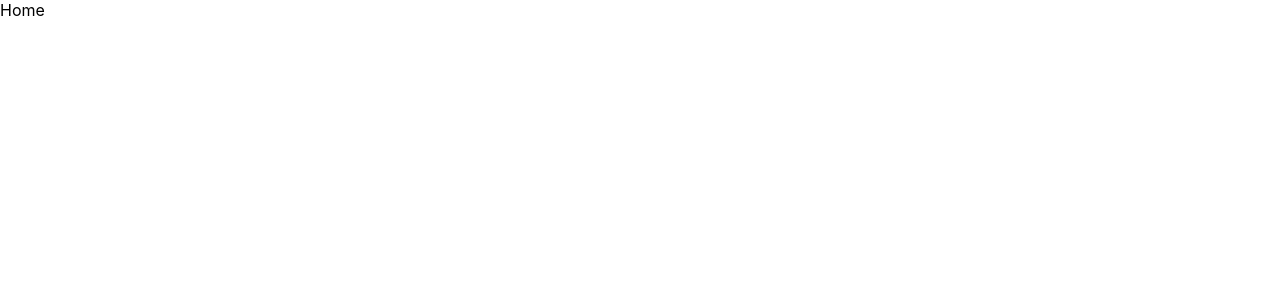
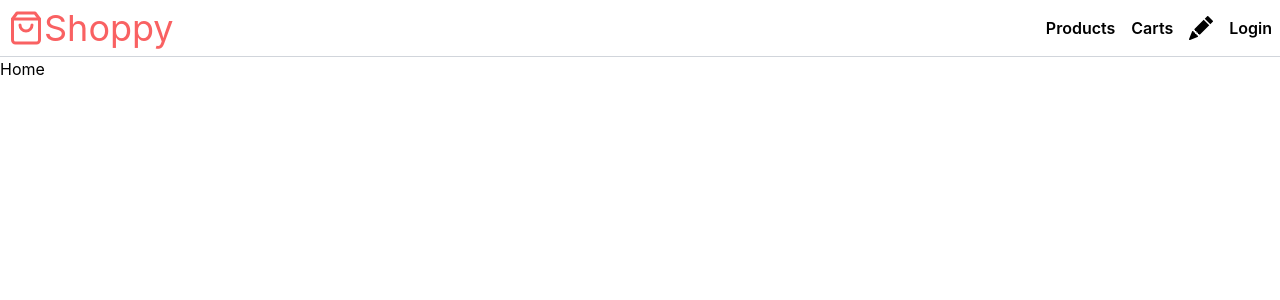
Before and after one commit to refresh88/shoppy, a React (Create React App) app: page / in a window 1280 px wide. Shown: the top 300 px of the page. Built offline with nearby package versions, Linux system fonts and the light colour scheme.

Commit message:
Navbar css
tailwindcss

```diff
--- a/package.json
+++ b/package.json
@@ -36,5 +36,8 @@
       "last 1 firefox version",
       "last 1 safari version"
     ]
+  },
+  "devDependencies": {
+    "tailwindcss": "^3.2.4"
   }
 }
--- a/src/App.js
+++ b/src/App.js
@@ -1,8 +1,10 @@
 import { Outlet } from 'react-router-dom';
+import Navbar from './components/Navbar';
 
 function App() {
   return (
     <>
+      <Navbar />
       <Outlet />
     </>
   );
--- /dev/null
+++ b/src/components/Navbar.jsx
@@ -0,0 +1,23 @@
+import React from 'react';
+import { Link } from 'react-router-dom';
+import { FiShoppingBag } from 'react-icons/fi';
+import { BsFillPencilFill } from 'react-icons/bs';
+
+export default function Navbar() {
+  return (
+    <header className='flex justify-between border-b border-gray-300 p-2'>
+      <Link to='/' className='flex items-center text-4xl text-brand'>
+        <FiShoppingBag />
+        <h1>Shoppy</h1>
+      </Link>
+      <nav className='flex items-center gap-4 font-semibold'>
+        <Link to='/products'>Products</Link>
+        <Link to='/carts'>Carts</Link>
+        <Link to='/products/new' className='text-2xl'>
+          <BsFillPencilFill />
+        </Link>
+        <button>Login</button>
+      </nav>
+    </header>
+  );
+}
--- a/src/index.css
+++ b/src/index.css
@@ -1,3 +1,7 @@
+@tailwind base;
+@tailwind components;
+@tailwind utilities;
+
 body {
   margin: 0;
   font-family: -apple-system, BlinkMacSystemFont, 'Segoe UI', 'Roboto', 'Oxygen',
@@ -5,6 +9,14 @@
     sans-serif;
   -webkit-font-smoothing: antialiased;
   -moz-osx-font-smoothing: grayscale;
+
+  /* 일정 크기 이상이 되면 가운데로 정렬됨. */
+  @apply flex flex-col items-center;
+}
+
+#root {
+  /* 너비를 가득 채우지만, max 너비를 줌. */
+  @apply w-full max-w-screen-2xl;
 }
 
 code {
--- /dev/null
+++ b/tailwind.config.js
@@ -0,0 +1,12 @@
+/** @type {import('tailwindcss').Config} */
+module.exports = {
+  content: ['./src/**/*.{jsx,js}'],
+  theme: {
+    extend: {
+      colors: {
+        brand: '#F96162',
+      },
+    },
+  },
+  plugins: [],
+};
```
Also changed, not shown: 1 other file (tests, documents, lock files or other folders).
